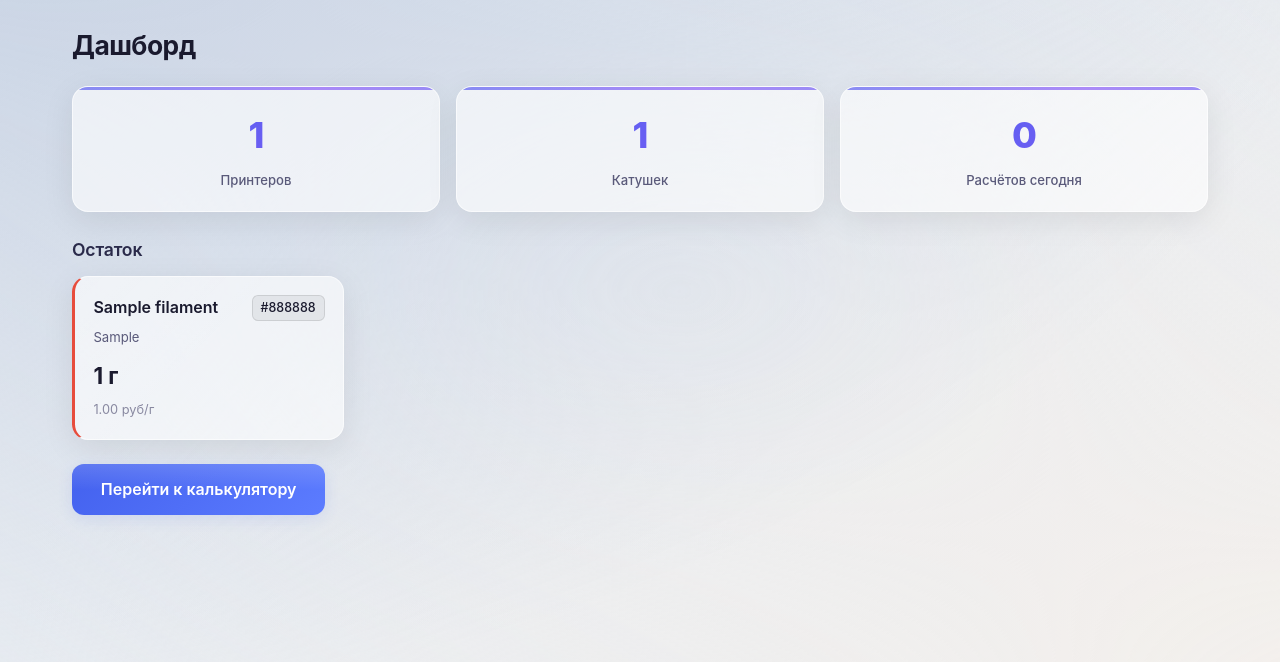
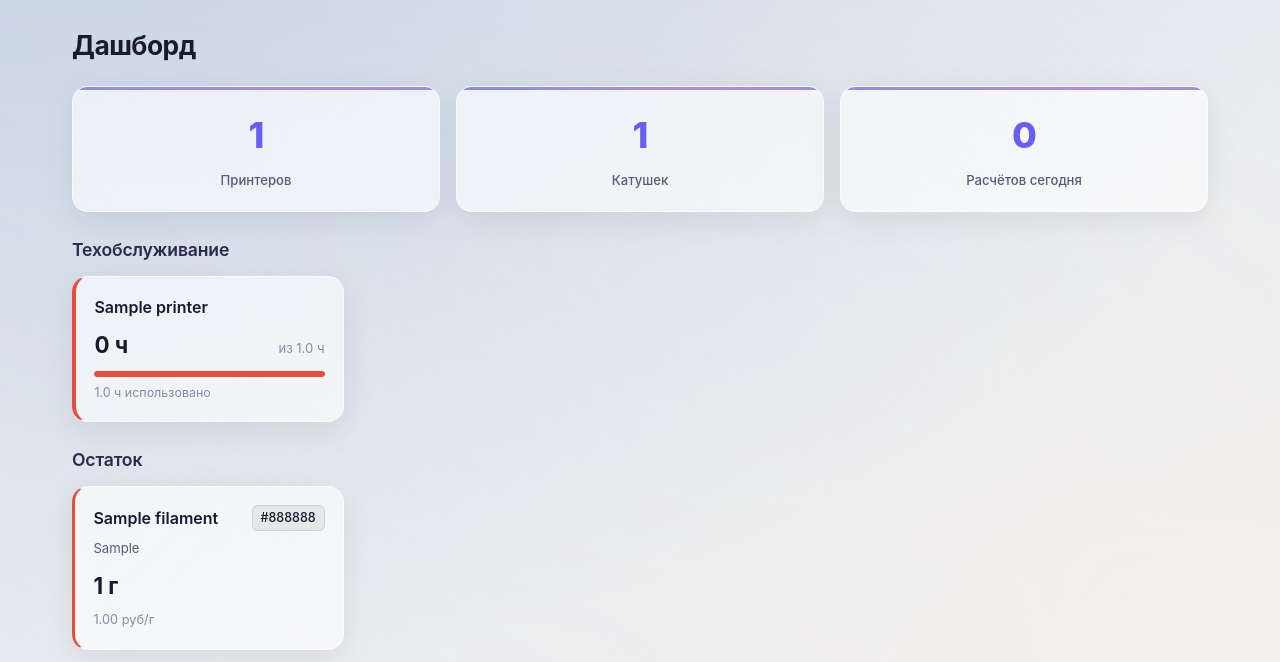
Before and after one commit to dontneedfriends-jpg/printpal, a Flask app: page / in a window 1280 px wide. Shown: the part 84-746 px from the top of the page. Run offline with Flask 3, Linux system fonts and the light colour scheme; data comes from the database, SQL or seed files in the repository; tables that the repository leaves empty hold one stand-in row (values such as "Sample post").

Commit message:
Фиксы
Добавлены новые фичи: техобслуживание, экспорт/импорт филаментов, файлы моделей в истории
Добавлена секция «Хранение данных» — где лежит БД в dev и packaged режиме

```diff
--- a/electron-app/filament-calculator/app.py
+++ b/electron-app/filament-calculator/app.py
@@ -37,7 +37,8 @@ def get_setting(key):
 
 
 @app.before_request
-def set_lang():
+def before_request():
+    init_db()
     lang = request.cookies.get("lang", "ru")
     if lang not in ("ru", "en", "es"):
         lang = "ru"
@@ -81,8 +82,26 @@ def index():
     filaments = db.execute("SELECT *, (spool_price / spool_weight_g) as price_per_g FROM filaments ORDER BY name").fetchall()
     printers = db.execute("SELECT * FROM printers ORDER BY name").fetchall()
     today_count = db.execute("SELECT COUNT(*) as cnt FROM calculations WHERE date(created_at) = date('now')").fetchone()["cnt"]
+
+    maintenance_info = []
+    for p in printers:
+        maint_hrs = dict(p).get("maintenance_hours") or 0
+        if maint_hrs > 0:
+            used = db.execute(
+                "SELECT COALESCE(SUM(print_time_hours), 0) as total FROM calculations WHERE printer_id = ?",
+                (p["id"],)
+            ).fetchone()["total"]
+            remaining = max(0, maint_hrs - used)
+            maintenance_info.append({
+                "name": p["name"],
+                "total": maint_hrs,
+                "used": round(used, 1),
+                "remaining": round(remaining, 1),
+                "pct": min(100, (used / maint_hrs) * 100),
+            })
+
     db.close()
-    return render_template("index.html", filaments=filaments, printers=printers, today_count=today_count, lang=request.lang)
+    return render_template("index.html", filaments=filaments, printers=printers, today_count=today_count, maintenance=maintenance_info, lang=request.lang)
 
 
 @app.route("/printers")
@@ -189,6 +208,49 @@ def delete_filament(id):
     return "ok", 200
 
 
+@app.route("/filaments/export")
+def export_filaments():
+    db = get_db()
+    filaments = db.execute("SELECT name, filament_type, color, spool_weight_g, spool_price, remaining_g FROM filaments ORDER BY name").fetchall()
+    db.close()
+    import json
+    data = [dict(f) for f in filaments]
+    return Response(json.dumps(data, indent=2, ensure_ascii=False), mimetype="application/json",
+                    headers={"Content-Disposition": "attachment;filename=filaments.json"})
+
+
+@app.route("/filaments/import", methods=["POST"])
+def import_filaments():
+    file = request.files.get("import_file")
+    if not file or not file.filename:
+        flash("Файл не выбран", "error")
+        return redirect(url_for("filaments"))
+    import json
+    try:
+        data = json.load(file.stream)
+    except Exception:
+        flash("Ошибка чтения JSON", "error")
+        return redirect(url_for("filaments"))
+    if not isinstance(data, list):
+        flash("Неверный формат файла", "error")
+        return redirect(url_for("filaments"))
+    db = get_db()
+    count = 0
+    for f in data:
+        try:
+            db.execute(
+                "INSERT INTO filaments (name, filament_type, color, spool_weight_g, spool_price, remaining_g) VALUES (?, ?, ?, ?, ?, ?)",
+                (f["name"], f["filament_type"], f["color"], float(f["spool_weight_g"]), float(f["spool_price"]), float(f.get("remaining_g", f["spool_weight_g"])))
+            )
+            count += 1
+        except Exception:
+            pass
+    db.commit()
+    db.close()
+    flash(f"Импортировано {count} филаментов", "success")
+    return redirect(url_for("filaments"))
+
+
 @app.route("/calculator")
 def calculator():
     db = get_db()
@@ -216,6 +278,13 @@ def preview_cost():
     base_rate = float(request.form.get("base_rate", DEFAULT_BASE_RATE))
     markup_pct = float(request.form.get("markup_percent", DEFAULT_MARKUP_PERCENT))
 
+    tmp_file = None
+    tmp_orig_name = ""
+    if "model_file" in request.files:
+        file = request.files["model_file"]
+        if file and file.filename:
+            tmp_file, tmp_orig_name = save_uploaded_file(file)
+
     all_printers = db.execute("SELECT * FROM printers ORDER BY name").fetchall()
     all_filaments = db.execute("SELECT *, (spool_price / spool_weight_g) as price_per_g FROM filaments ORDER BY name").fetchall()
     db.close()
@@ -236,6 +305,8 @@ def preview_cost():
             "print_time": print_time,
             "base_rate": base_rate,
             "markup_pct": markup_pct,
+            "tmp_file": tmp_file,
+            "tmp_orig_name": tmp_orig_name,
             **costs,
         },
         lang=request.lang,
@@ -254,17 +325,19 @@ def save_calculation():
 
     costs = calc_cost(printer, filament, weight_g, print_time, base_rate, markup_pct)
 
-    model_file = None
-    if "model_file" in request.files:
+    model_file = request.form.get("tmp_file") or None
+    model_orig_name = request.form.get("tmp_orig_name") or ""
+    if not model_file and "model_file" in request.files:
         file = request.files["model_file"]
         if file and file.filename:
-            safe_name, _ = save_uploaded_file(file)
+            safe_name, orig_name = save_uploaded_file(file)
             if safe_name:
                 model_file = safe_name
+                model_orig_name = orig_name
 
     db.execute(
-        "INSERT INTO calculations (printer_id, filament_id, model_name, weight_g, print_time_hours, base_rate, filament_cost, electricity_cost, depreciation_cost, markup_percent, markup_amount, total_cost, model_file) VALUES (?, ?, ?, ?, ?, ?, ?, ?, ?, ?, ?, ?, ?)",
-        (printer["id"], filament["id"], request.form["model_name"], weight_g, print_time, base_rate, costs["filament_cost"], costs["electricity_cost"], costs["depreciation_cost"], markup_pct, costs["markup_amount"], costs["total"], model_file)
+        "INSERT INTO calculations (printer_id, filament_id, model_name, weight_g, print_time_hours, base_rate, filament_cost, electricity_cost, depreciation_cost, markup_percent, markup_amount, total_cost, model_file, model_orig_name) VALUES (?, ?, ?, ?, ?, ?, ?, ?, ?, ?, ?, ?, ?, ?)",
+        (printer["id"], filament["id"], request.form["model_name"], weight_g, print_time, base_rate, costs["filament_cost"], costs["electricity_cost"], costs["depreciation_cost"], markup_pct, costs["markup_amount"], costs["total"], model_file, model_orig_name)
     )
     db.execute("UPDATE filaments SET remaining_g = remaining_g - ? WHERE id = ?", (weight_g, filament["id"]))
     db.commit()
--- a/electron-app/filament-calculator/database.py
+++ b/electron-app/filament-calculator/database.py
@@ -91,6 +91,8 @@ def init_db():
         columns = [row["name"] for row in conn.execute("PRAGMA table_info(calculations)").fetchall()]
         if "model_file" not in columns:
             conn.execute("ALTER TABLE calculations ADD COLUMN model_file TEXT")
+        if "model_orig_name" not in columns:
+            conn.execute("ALTER TABLE calculations ADD COLUMN model_orig_name TEXT DEFAULT ''")
     except Exception:
         pass
 
--- a/electron-app/filament-calculator/templates/history.html
+++ b/electron-app/filament-calculator/templates/history.html
@@ -23,7 +23,7 @@
                 <span class="hist-tag">{{ "%.0f"|format(c.weight_g) }}г</span>
                 <span class="hist-tag">{{ "%.1f"|format(c.print_time_hours) }}ч</span>
                 {% if c.model_file %}
-                <a href="{{ url_for('download_file', filename=c.model_file) }}" class="hist-tag hist-file" title="Download model" download>📎 файл</a>
+                <a href="{{ url_for('download_file', filename=c.model_file) }}" class="hist-tag hist-file" title="{{ c.model_orig_name or 'Download model' }}" download>📎 {{ c.model_orig_name or 'файл' }}</a>
                 {% endif %}
             </div>
             <div class="hist-cost">
--- a/electron-app/filament-calculator/templates/index.html
+++ b/electron-app/filament-calculator/templates/index.html
@@ -17,6 +17,25 @@
         <div class="stat-label">{{ _('calc_today') }}</div>
     </div>
 </div>
+
+{% if maintenance %}
+<h2>Техобслуживание</h2>
+<div class="maintenance-grid">
+    {% for m in maintenance %}
+    <div class="maint-card {{ 'maint-ok' if m.remaining > m.total * 0.3 else 'maint-warn' if m.remaining > m.total * 0.1 else 'maint-crit' }}">
+        <div class="maint-name">{{ m.name }}</div>
+        <div class="maint-hours">
+            <span class="maint-remaining">{{ m.remaining }} ч</span>
+            <span class="maint-total">из {{ m.total }} ч</span>
+        </div>
+        <div class="maint-bar">
+            <div class="maint-fill" style="width: {{ m.pct|int }}%"></div>
+        </div>
+        <div class="maint-detail">{{ m.used }} ч использовано</div>
+    </div>
+    {% endfor %}
+</div>
+{% endif %}
 
 <h2>{{ _('remaining') }}</h2>
 <div class="filament-grid">
@@ -41,4 +60,33 @@
 </div>
 
 <a href="{{ url_for('calculator') }}" class="btn btn-primary btn-large">{{ _('go_calc') }}</a>
+
+<style>
+.maintenance-grid {
+    display: grid;
+    grid-template-columns: repeat(auto-fill, minmax(240px, 1fr));
+    gap: 1rem;
+    margin-bottom: 1.5rem;
+}
+.maint-card {
+    background: var(--bg-card);
+    border-radius: 16px;
+    padding: 1.15rem;
+    box-shadow: var(--glass-shadow);
+    border: 1px solid var(--glass-border);
+    border-left: 4px solid var(--success);
+    transition: all 0.3s ease;
+}
+.maint-card.maint-warn { border-left-color: var(--warning-accent); }
+.maint-card.maint-crit { border-left-color: var(--low-accent); }
+.maint-name { font-weight: 600; font-size: 1rem; margin-bottom: 0.4rem; }
+.maint-hours { display: flex; justify-content: space-between; align-items: baseline; margin-bottom: 0.5rem; }
+.maint-remaining { font-size: 1.4rem; font-weight: 700; color: var(--text); }
+.maint-total { font-size: 0.82rem; color: var(--text-muted); }
+.maint-bar { height: 6px; background: var(--bg-remaining-bar); border-radius: 3px; overflow: hidden; }
+.maint-fill { height: 100%; background: var(--success); border-radius: 3px; transition: width 0.4s ease; }
+.maint-card.maint-warn .maint-fill { background: var(--warning-accent); }
+.maint-card.maint-crit .maint-fill { background: var(--low-accent); }
+.maint-detail { font-size: 0.78rem; color: var(--text-muted); margin-top: 0.35rem; }
+</style>
 {% endblock %}
```
Also changed, not shown: electron-app/filament-calculator/config.py (+14 -1 lines), electron-app/filament-calculator/templates/calculator.html (+7 -0 lines), electron-app/filament-calculator/templates/filaments.html (+13 -2 lines), README.md.
